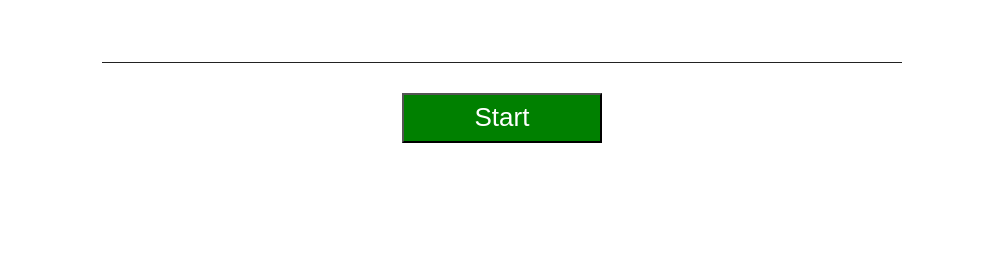
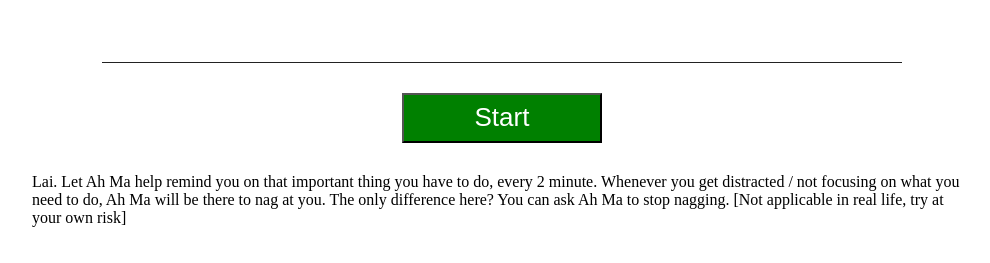
Before and after one commit to xenorapth/nagahma, a plain HTML site: page index.html in a window 1280 px wide. Shown: the part 179-442 px from the top of the page, without its empty margins (138-1128 px from the left). Drawn offline with Linux system fonts and the light colour scheme.

Commit message:
Add a simple copy on what this is about

```diff
--- a/index.html
+++ b/index.html
@@ -59,6 +59,7 @@
 	    <input type="button" id='the_btn' value="Start" onclick="the_submit()"/>
 		  <input type="button" id='the_other_btn' value="Stop" onclick="interval_matter(false)"/>
 	  </form>
+		<p>Lai. Let Ah Ma help remind you on that important thing you have to do, every 2 minute. Whenever you get distracted / not focusing on what you need to do, Ah Ma will be there to nag at you. The only difference here? You can ask Ah Ma to stop nagging. [Not applicable in real life, try at your own risk]  </p>
 	</div>
 
 
```
